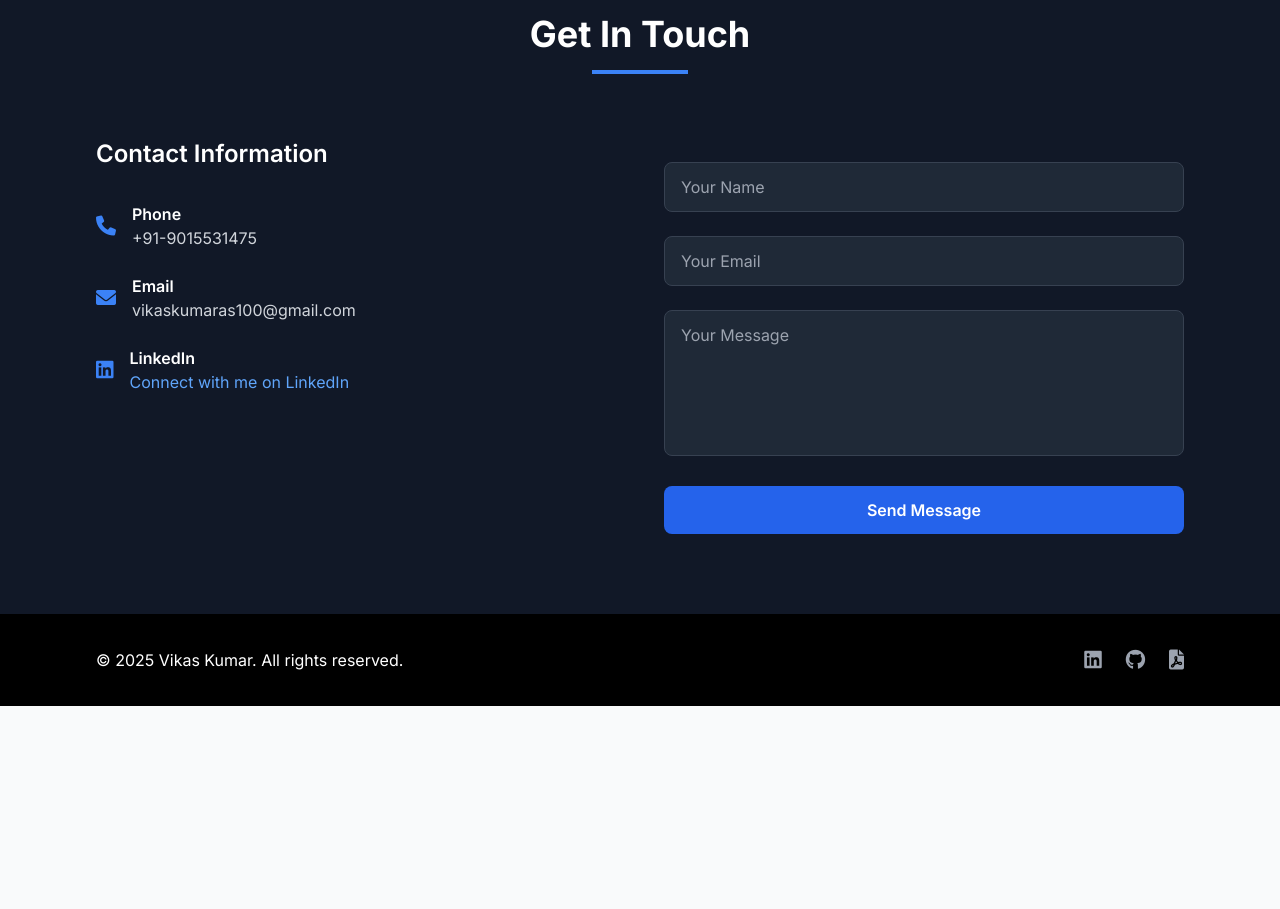
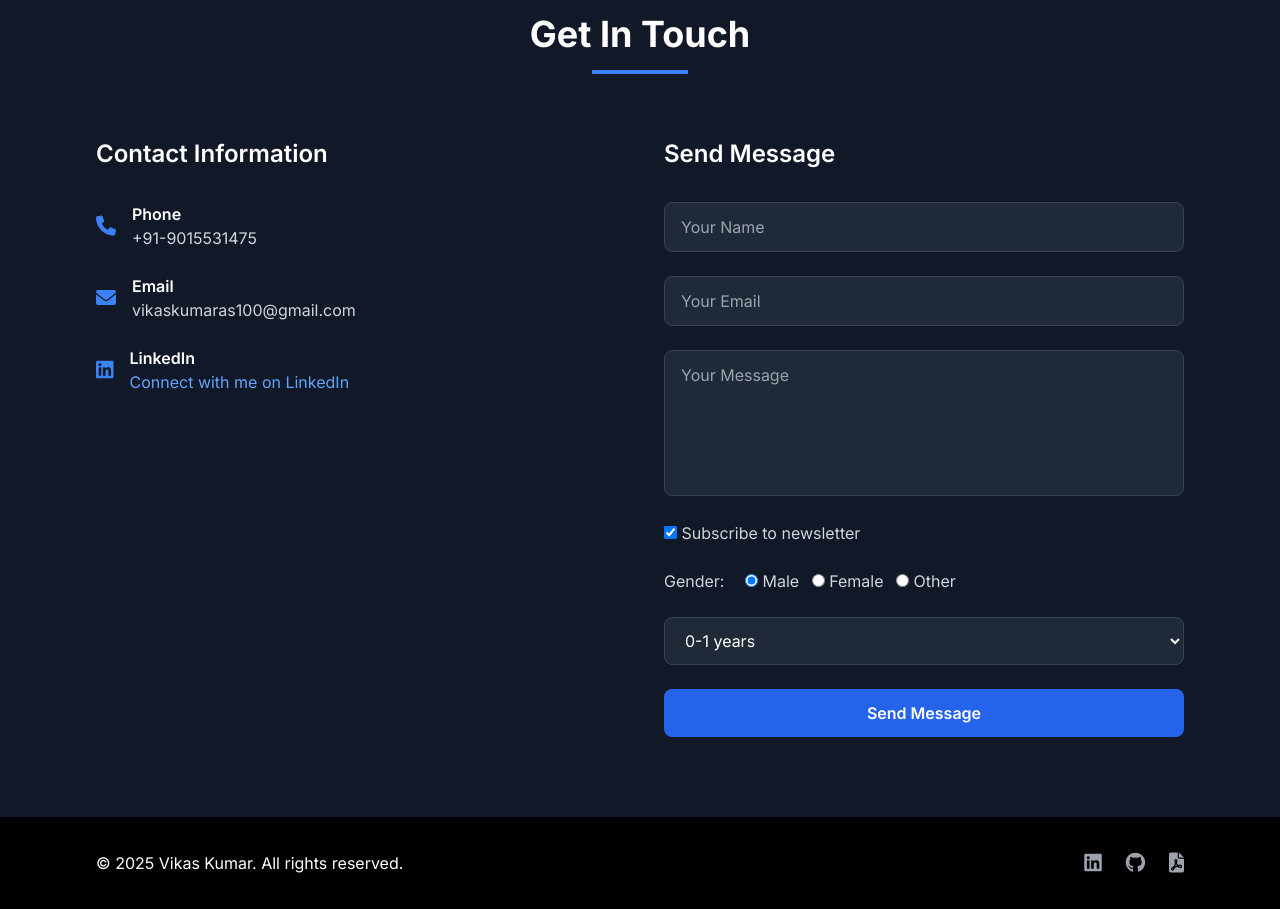
Before and after one commit to iForeverVikas/vikas-portfolio, a plain HTML site: page index.html in a window 1280 px wide. Shown: the part 4200-5109 px from the top of the page. Before the commit the page ends 4906 px from the top, so only its background shows below. Drawn offline with nearby package versions, Linux system fonts and the light colour scheme.

Commit message:
index.html

```diff
--- a/index.html
+++ b/index.html
@@ -469,34 +469,32 @@
                 </div>
 
                 <!-- Contact Form -->
-<form action="https://formspree.io/f/mnnzdolq" method="POST" class="space-y-6">
-    <input type="hidden" name="_captcha" value="false">
-
-    <div>
-        <input type="text" name="name" placeholder="Your Name" required
-            class="w-full px-4 py-3 bg-gray-800 border border-gray-700 rounded-lg focus:border-blue-500 focus:outline-none text-white">
+ <div class="fade-in">
+        <h3 class="text-2xl font-semibold mb-8">Send Message</h3>
+        <form action="https://getform.io/f/aoloppvb" method="POST" class="space-y-6">
+          <input type="text" name="name" placeholder="Your Name" required class="w-full px-4 py-3 bg-gray-800 border border-gray-700 rounded-lg text-white">
+          <input type="email" name="email" placeholder="Your Email" required class="w-full px-4 py-3 bg-gray-800 border border-gray-700 rounded-lg text-white">
+          <textarea name="message" rows="5" placeholder="Your Message" required class="w-full px-4 py-3 bg-gray-800 border border-gray-700 rounded-lg text-white resize-none"></textarea>
+          <input type="hidden" name="_gotcha" style="display:none !important">
+          <input type="checkbox" name="subscribe" value="yes" checked class="form-checkbox text-blue-600">
+          <label class="text-gray-300">Subscribe to newsletter</label>
+          <input type="hidden" name="subscribe" value="no">
+          <div class="text-gray-300">
+            <label class="mr-4">Gender:</label>
+            <label class="mr-2"><input type="radio" name="gender" value="male" checked> Male</label>
+            <label class="mr-2"><input type="radio" name="gender" value="female"> Female</label>
+            <label><input type="radio" name="gender" value="other"> Other</label>
+          </div>
+          <select name="work-experience" class="w-full px-4 py-3 bg-gray-800 border border-gray-700 rounded-lg text-white">
+            <option value="one-year">0-1 years</option>
+            <option value="one-five-years">1-5 years</option>
+          </select>
+          <button type="submit" class="w-full bg-blue-600 text-white px-6 py-3 rounded-lg font-semibold hover:bg-blue-700">Send Message</button>
+        </form>
+      </div>
     </div>
-
-    <div>
-        <input type="email" name="email" placeholder="Your Email" required
-            class="w-full px-4 py-3 bg-gray-800 border border-gray-700 rounded-lg focus:border-blue-500 focus:outline-none text-white">
-    </div>
-
-    <div>
-        <textarea name="message" rows="5" placeholder="Your Message" required
-            class="w-full px-4 py-3 bg-gray-800 border border-gray-700 rounded-lg focus:border-blue-500 focus:outline-none text-white resize-none"></textarea>
-    </div>
-
-    <button type="submit"
-        class="w-full bg-blue-600 text-white px-6 py-3 rounded-lg font-semibold hover:bg-blue-700 transition-colors">
-        Send Message
-    </button>
-</form>
-
-                </div>
-            </div>
-        </div>
-    </section>
+  </div>
+</section>
 
     <!-- Footer -->
     <footer class="bg-black text-white py-8">
```
